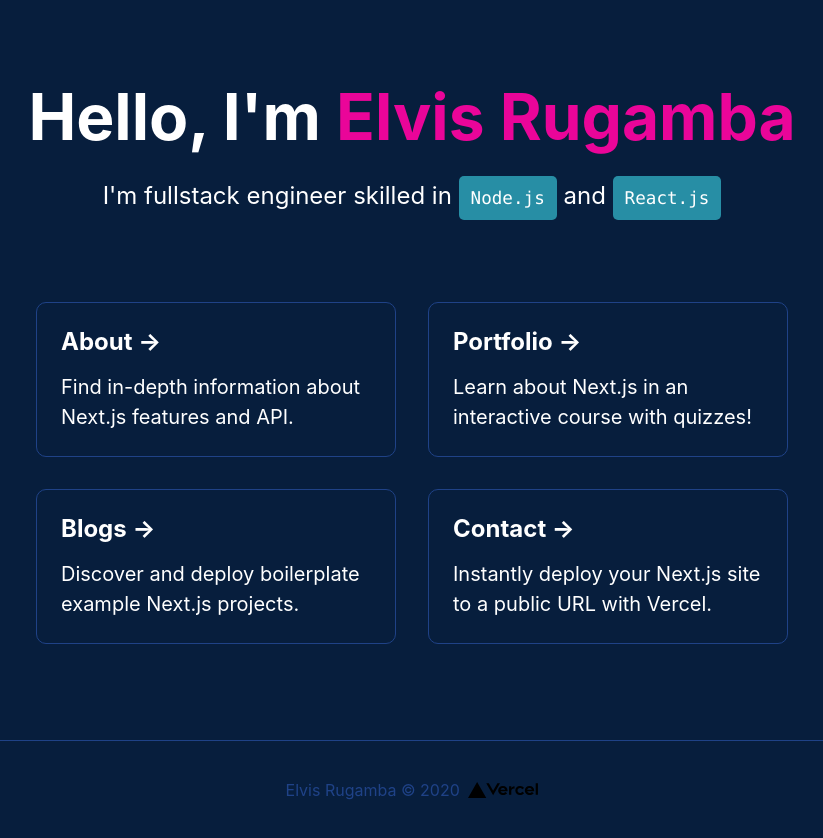
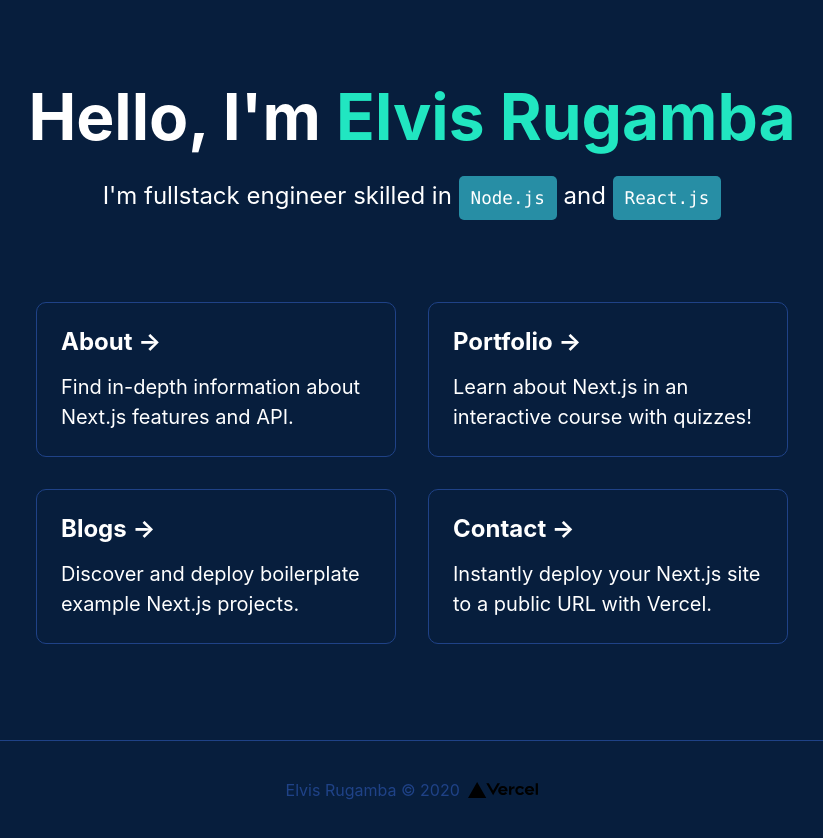
Before and after one commit to Elvis-rugamba/my-portfolio, a Next.js app: page / in a window 1280 px wide. Shown: the whole page, without its empty margins (228-1051 px from the left). Built offline with nearby package versions, Linux system fonts and the light colour scheme.

Commit message:
Update Home.module.css

```diff
--- a/styles/Home.module.css
+++ b/styles/Home.module.css
@@ -38,7 +38,7 @@
 }
 
 .title a {
-  color: #ea0599;
+  color: #21e6c1;
   text-decoration: none;
 }
 
```
